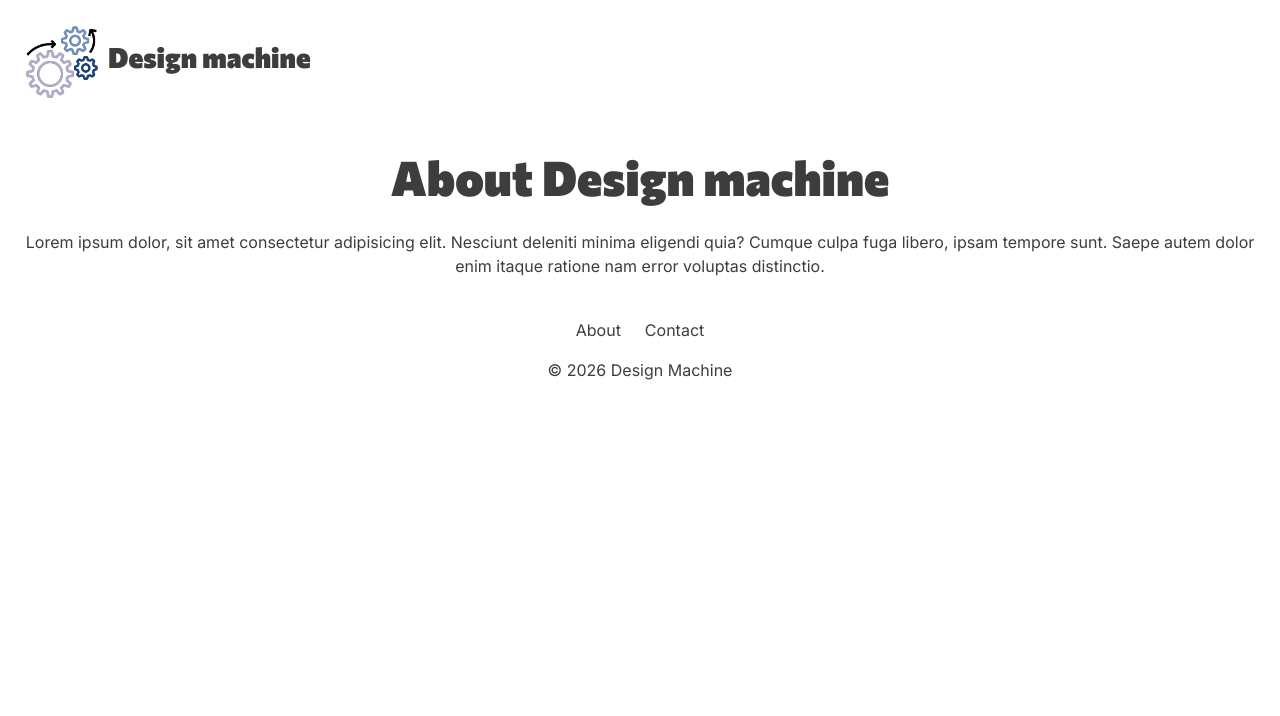
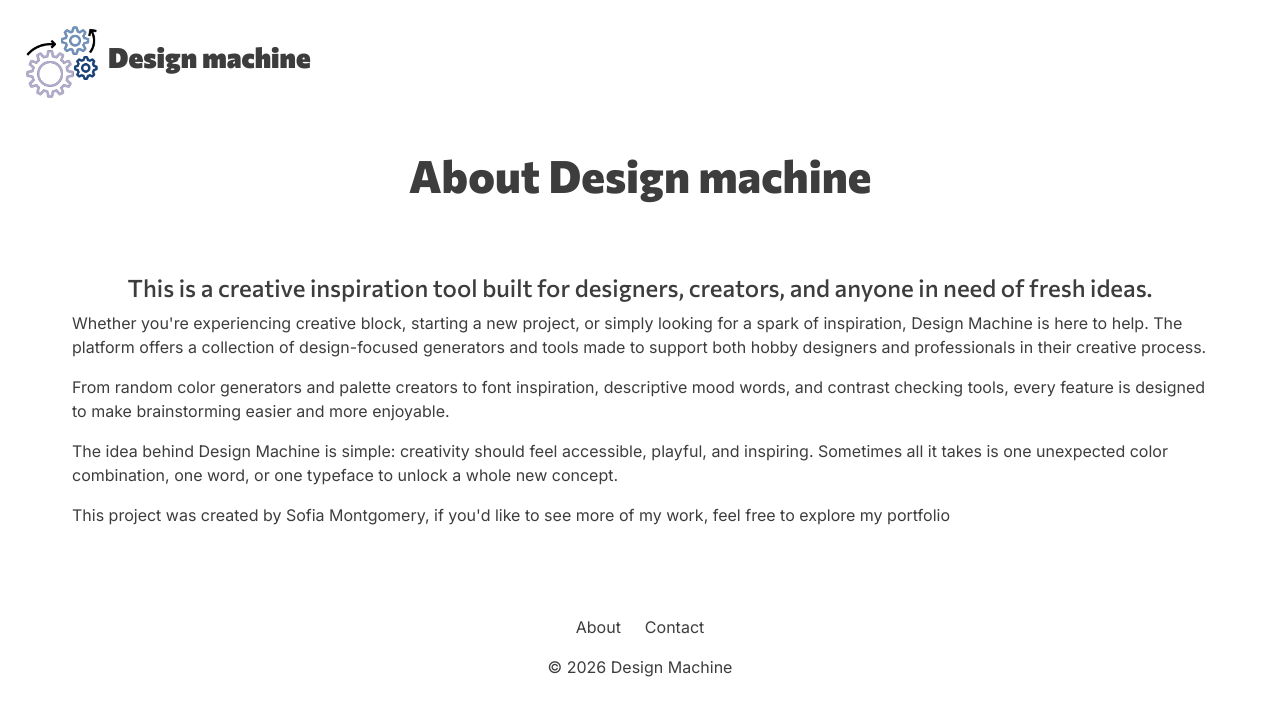
Before and after one commit to fiamont/colormachine, a React (Vite) app: page /about in a window 1280 px wide. Shown: the top 716 px of the page. Built offline with nearby package versions, Linux system fonts and the light colour scheme.

Commit message:
Edit AboutView with json text file

```diff
--- /dev/null
+++ b/src/texts/about.json
@@ -0,0 +1,11 @@
+{
+  "title": "About Design machine",
+  "introduction": "This is a creative inspiration tool built for designers, creators, and anyone in need of fresh ideas.",
+  "sections": [
+    "Whether you're experiencing creative block, starting a new project, or simply looking for a spark of inspiration, Design Machine is here to help. The platform offers a collection of design-focused generators and tools made to support both hobby designers and professionals in their creative process.",
+    "From random color generators and palette creators to font inspiration, descriptive mood words, and contrast checking tools, every feature is designed to make brainstorming easier and more enjoyable.",
+    "The idea behind Design Machine is simple: creativity should feel accessible, playful, and inspiring. Sometimes all it takes is one unexpected color combination, one word, or one typeface to unlock a whole new concept.",
+    "This project was created by Sofia Montgomery, if you'd like to see more of my work, feel free to explore my portfolio"
+  ],
+  "link": "https://sofiamontgomeryportfolio.vercel.app/"
+}
--- a/src/views/AboutView.jsx
+++ b/src/views/AboutView.jsx
@@ -1,13 +1,17 @@
+import aboutText from "./../texts/about.json";
+
 function AboutView() {
   return (
     <div className="d-flex flex-column justify-content-center align-items-center gap-3 p-4">
-      <h1 className="text-center">About Design machine</h1>
-      <p className="text-center">
-        Lorem ipsum dolor, sit amet consectetur adipisicing elit. Nesciunt
-        deleniti minima eligendi quia? Cumque culpa fuga libero, ipsam tempore
-        sunt. Saepe autem dolor enim itaque ratione nam error voluptas
-        distinctio.
-      </p>
+      <h2 className="text-center">{aboutText.title}</h2>
+      <div className="p-2 p-sm-5">
+        <h4 className="text-center">{aboutText.introduction}</h4>
+        <div>
+          {aboutText.sections.map((section, index) => (
+            <p key={index}>{section}</p>
+          ))}
+        </div>
+      </div>
     </div>
   );
 }
```
